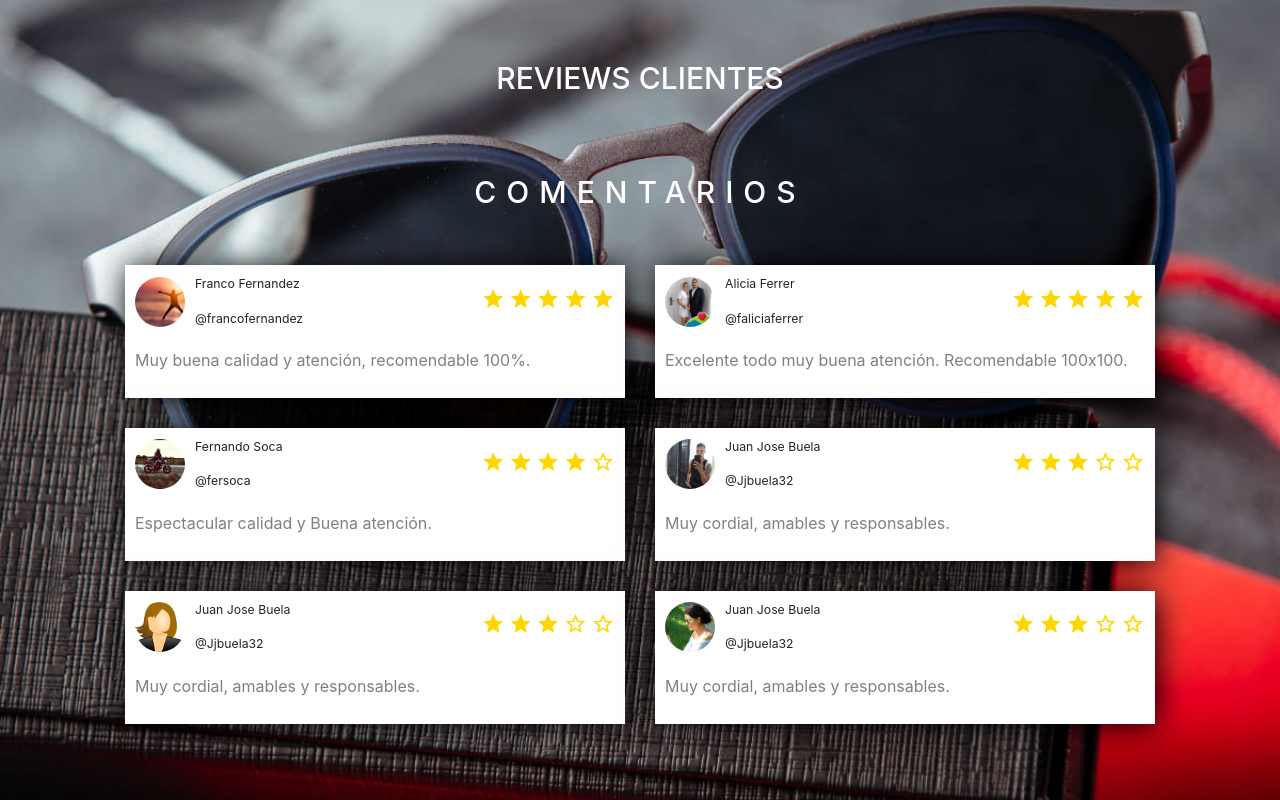
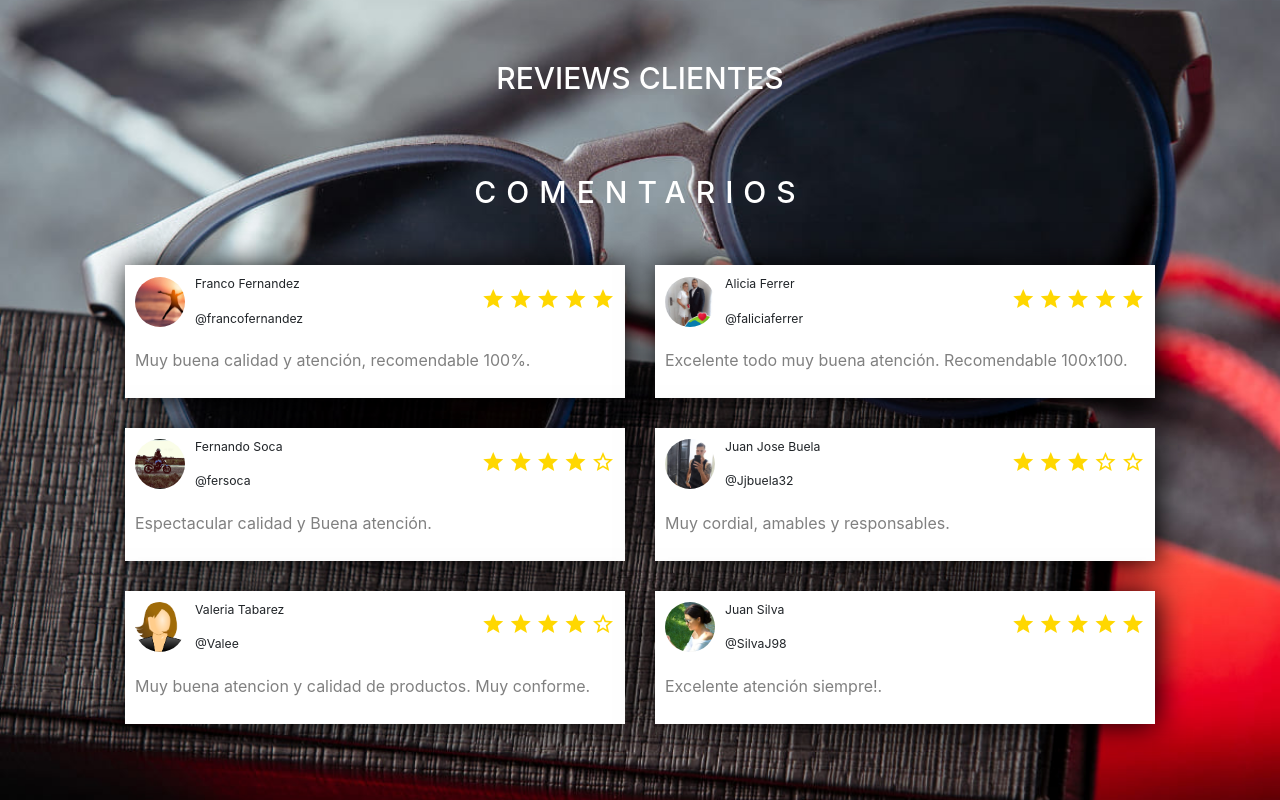
Before and after one commit to santisapee/Optica, a website: page pagina/2.html in a window 1280 px wide. Shown: the part 2101-2901 px from the top of the page. Drawn offline with nearby package versions, Linux system fonts and the light colour scheme.

Commit message:
Update5.0

```diff
--- a/pagina/2.html
+++ b/pagina/2.html
@@ -309,20 +309,20 @@
                                 <img src="../img/usuario5.png" alt="review3"/>
                             </div>
                             <div class="nombre">
-                                <p>Juan Jose Buela</p>
-                                <span>@Jjbuela32</span>
+                                <p>Valeria Tabarez</p>
+                                <span>@Valee</span>
                             </div>
                         </div>
                         <div class="estrellitas">
                             <i class="material-icons">star</i>
                             <i class="material-icons">star</i>
                             <i class="material-icons">star</i>
-                            <i class="material-icons">star_border</i>
+                            <i class="material-icons">star</i>
                             <i class="material-icons">star_border</i>
                         </div>
                     </div>
                     <div class="comentario">
-                        <p>Muy cordial, amables y responsables.</p>
+                        <p>Muy buena atencion y calidad de productos. Muy conforme.</p>
                     </div>
                 </div>
                 <div class="review-1">
@@ -332,20 +332,20 @@
                                 <img src="../img/usuario6.jpg" alt="review3"/>
                             </div>
                             <div class="nombre">
-                                <p>Juan Jose Buela</p>
-                                <span>@Jjbuela32</span>
+                                <p>Juan Silva</p>
+                                <span>@SilvaJ98</span>
                             </div>
                         </div>
                         <div class="estrellitas">
                             <i class="material-icons">star</i>
                             <i class="material-icons">star</i>
                             <i class="material-icons">star</i>
-                            <i class="material-icons">star_border</i>
-                            <i class="material-icons">star_border</i>
+                            <i class="material-icons">star</i>
+                            <i class="material-icons">star</i>
                         </div>
                     </div>
                     <div class="comentario">
-                        <p>Muy cordial, amables y responsables.</p>
+                        <p>Excelente atención siempre!.</p>
                     </div>
                 </div>
             </div>
--- a/sass/partials/_contenidopag.scss
+++ b/sass/partials/_contenidopag.scss
@@ -252,7 +252,6 @@ h2 {
         padding: 0px;
         background-color: rgba(0, 0, 0, 0.39);
         border-radius: 10px;
-        font-size: 36px;
         backdrop-filter: blur(20px);
         font-family:'Franklin Gothic Medium', 'Arial Narrow', Arial, sans-serif;
     }
--- a/sass/partials/_variables.scss
+++ b/sass/partials/_variables.scss
@@ -9,6 +9,10 @@
         transform: translate(-43%, -50%);
         width: 500px;
         height: 500px;
+
+        h3 {
+            font-size: 36px;
+        }
 
         p {
             margin: 20px 0;
@@ -29,6 +33,10 @@
         transform: translate(-29%, -50%);
         width: 500px;
         height: 500px;
+
+        h3 {
+            font-size: 36px;
+        }
     }
 }
 
@@ -37,6 +45,10 @@
         transform: translate(-14%, -50%);
         width: 300px;
         height: 350px;
+
+        h3 {
+            font-size: 26px;
+        }
     }
 }
 
```
Also changed, not shown: index.html (+8 -8 lines), pagina/3.html (+9 -9 lines), sass/style.css, 1 other file.
